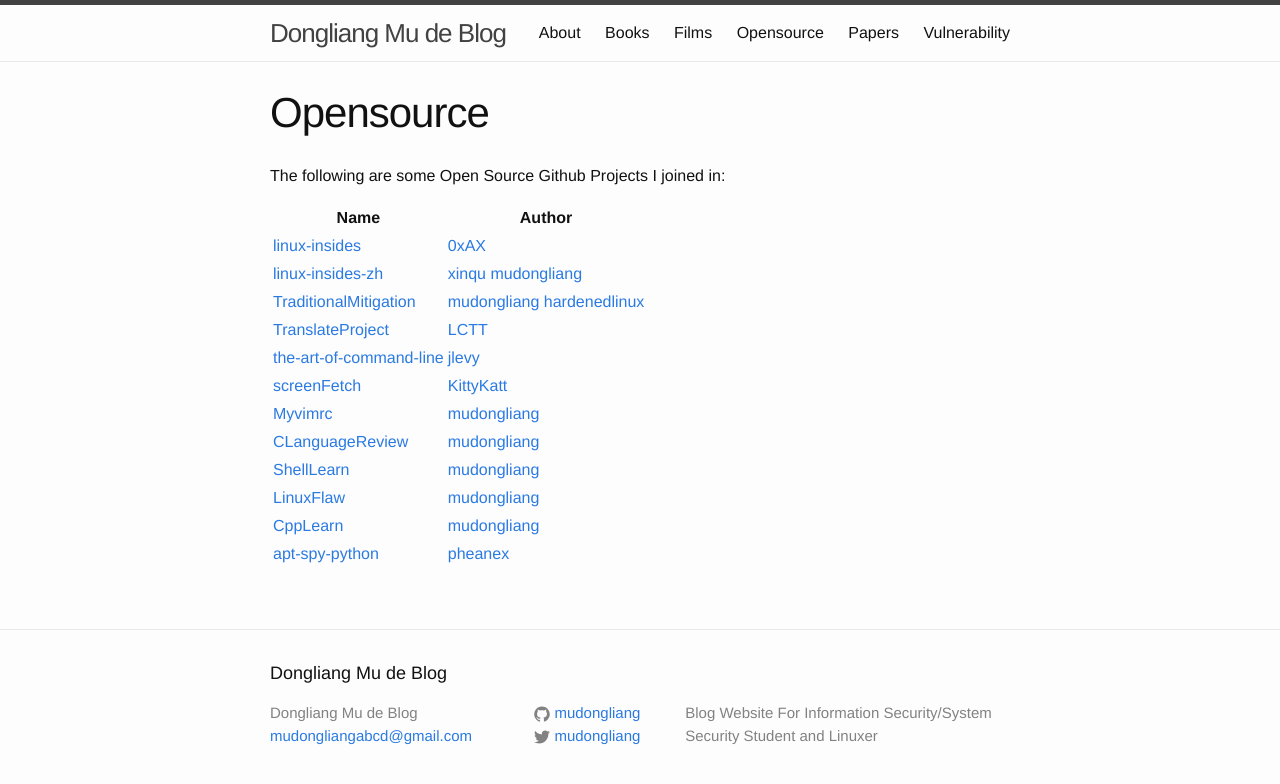
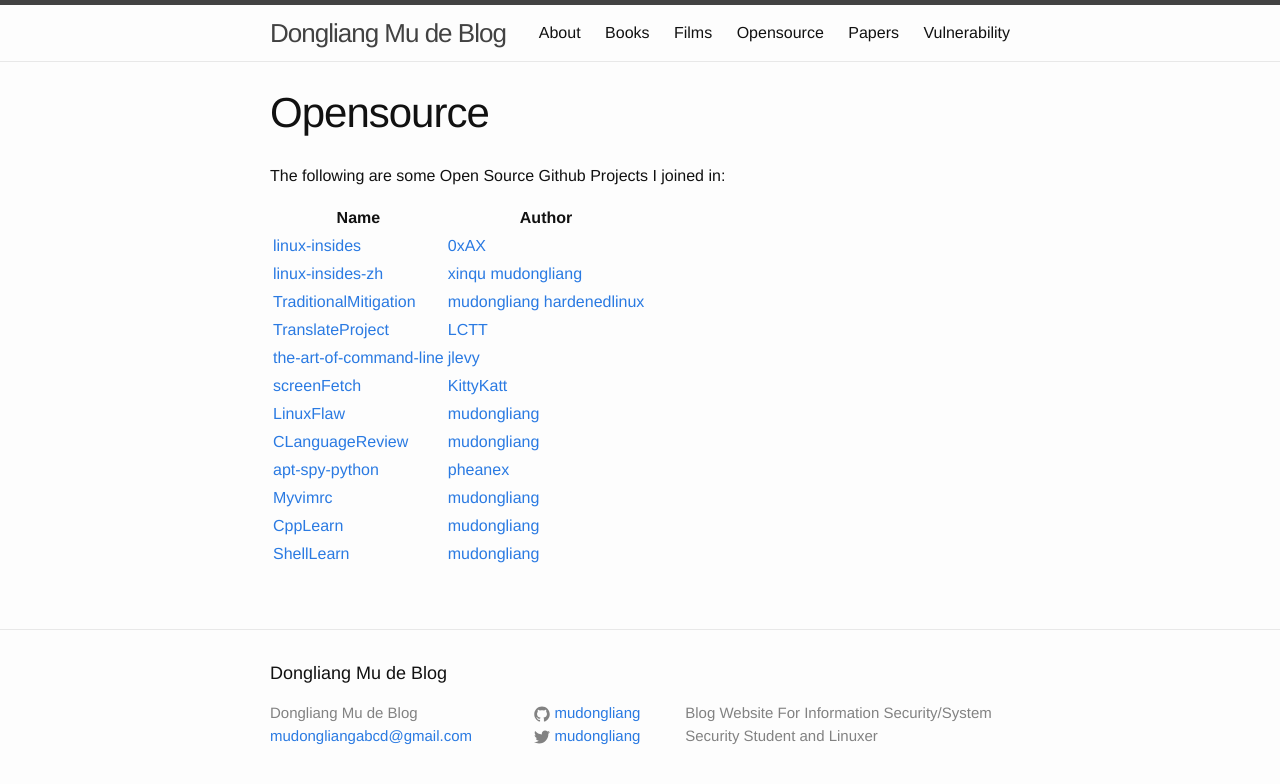
Before and after one commit to mudongliang/mudongliang.github.io, a Jekyll site: the page built from opensource/opensource.md, in a window 1280 px wide. Shown: the top 784 px of the page. Built offline with Jekyll 4.4.1, drawn with Linux system fonts in a browser that asks for light colours.

Commit message:
modify the sequence of open source projects

```diff
--- a/opensource/opensource.md
+++ b/opensource/opensource.md
@@ -14,9 +14,9 @@
 [TranslateProject](https://github.com/LCTT/TranslateProject)|[LCTT](https://github.com/LCTT)
 [the-art-of-command-line](https://github.com/jlevy/the-art-of-command-line)|[jlevy](https://github.com/jlevy)
 [screenFetch](https://github.com/KittyKatt/screenFetch)|[KittyKatt](https://github.com/KittyKatt/)
+[LinuxFlaw](https://github.com/mudongliang/LinuxFlaw)|[mudongliang](https://github.com/mudongliang/)
+[CLanguageReview](https://github.com/mudongliang/CLanguageReview)|[mudongliang](https://github.com/mudongliang/)
+[apt-spy-python](https://bitbucket.org/pheanex/apt-spy-python/)|[pheanex](https://bitbucket.org/pheanex/)
 [Myvimrc](https://github.com/mudongliang/Myvimrc)|[mudongliang](https://github.com/mudongliang/)
-[CLanguageReview](https://github.com/mudongliang/CLanguageReview)|[mudongliang](https://github.com/mudongliang/)
+[CppLearn](https://github.com/mudongliang/CppLearn)|[mudongliang](https://github.com/mudongliang/)
 [ShellLearn](https://github.com/mudongliang/ShellLearn)|[mudongliang](https://github.com/mudongliang/)
-[LinuxFlaw](https://github.com/mudongliang/LinuxFlaw)|[mudongliang](https://github.com/mudongliang/)
-[CppLearn](https://github.com/mudongliang/CppLearn)|[mudongliang](https://github.com/mudongliang/)
-[apt-spy-python](https://bitbucket.org/pheanex/apt-spy-python/)|[pheanex](https://bitbucket.org/pheanex/)
```
